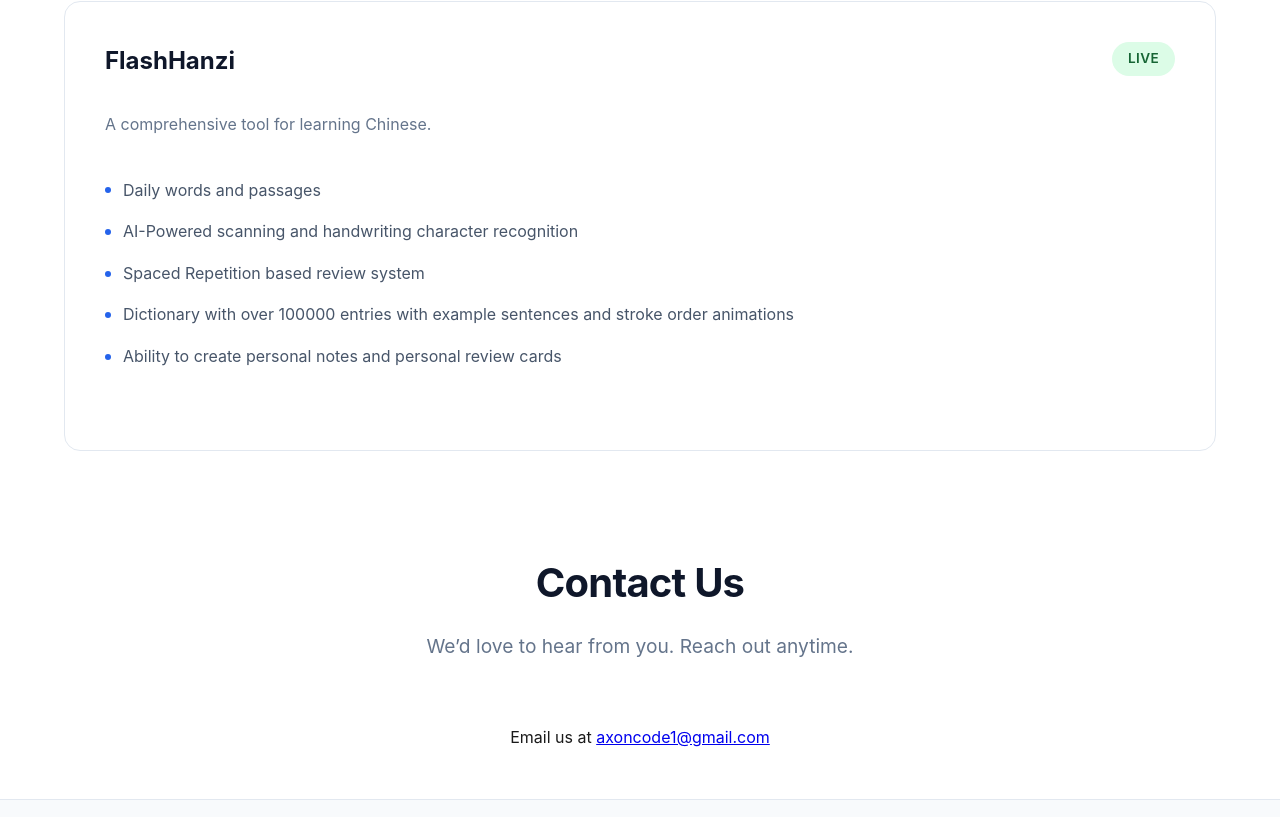
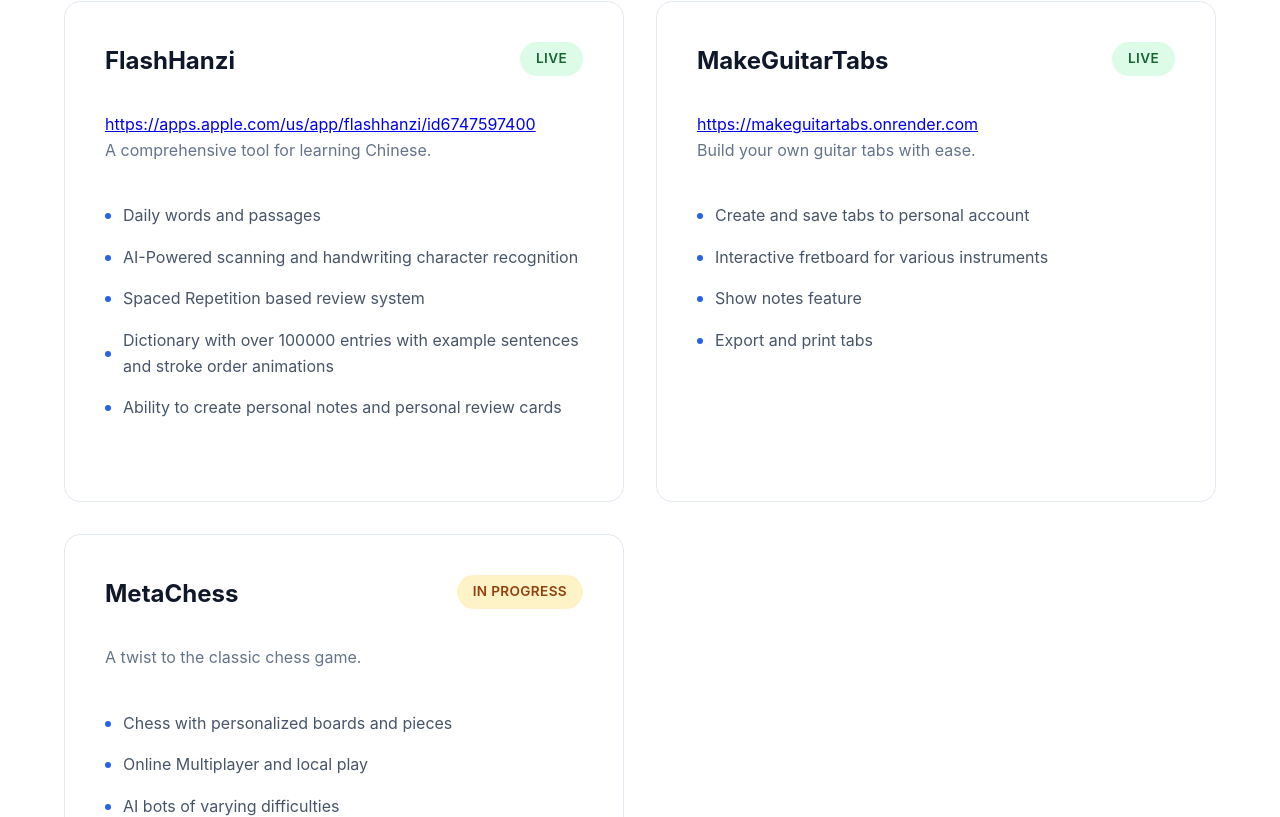
Before and after one commit to JasonS911/axoncodewebsite, a React (Create React App) app: page / in a window 1280 px wide. Shown: the part 1663-2480 px from the top of the page. Built offline with nearby package versions, Linux system fonts and the light colour scheme.

Commit message:
additional products

```diff
--- a/src/App.js
+++ b/src/App.js
@@ -46,6 +46,7 @@
       name: "FlashHanzi",
       status: "Live",
       statusClass: "status-live",
+      link: "https://apps.apple.com/us/app/flashhanzi/id6747597400",
       description: "A comprehensive tool for learning Chinese.",
       features: [
         "Daily words and passages",
@@ -56,66 +57,31 @@
 
       ]
     },
-    // {
-    //   name: "MindMapper",
-    //   status: "In Development",
-    //   statusClass: "status-development",
-    //   description: "An innovative mobile app that helps users organize thoughts, create visual mind maps, and enhance creative thinking through intuitive design.",
-    //   features: [
-    //     "Drag-and-drop interface",
-    //     "Cloud synchronization",
-    //     "Collaborative editing",
-    //     "Export to multiple formats"
-    //   ]
-    // },
-    // {
-    //   name: "EcoTracker",
-    //   status: "In Development",
-    //   statusClass: "status-development",
-    //   description: "A sustainability-focused application that helps individuals and businesses track their environmental impact and discover eco-friendly alternatives.",
-    //   features: [
-    //     "Carbon footprint calculation",
-    //     "Sustainable product recommendations",
-    //     "Community challenges",
-    //     "Impact visualization"
-    //   ]
-    // },
-    // {
-    //   name: "CodeMentor AI",
-    //   status: "Planning",
-    //   statusClass: "status-planning",
-    //   description: "An intelligent coding assistant that provides personalized learning experiences, code reviews, and mentorship for developers at all levels.",
-    //   features: [
-    //     "AI-powered code analysis",
-    //     "Personalized learning paths",
-    //     "Real-time debugging assistance",
-    //     "Multi-language support"
-    //   ]
-    // },
-    // {
-    //   name: "ConnectHub",
-    //   status: "Planning",
-    //   statusClass: "status-planning",
-    //   description: "A next-generation networking platform that uses smart matching algorithms to connect professionals and foster meaningful business relationships.",
-    //   features: [
-    //     "AI-driven matching",
-    //     "Virtual networking events",
-    //     "Skill-based connections",
-    //     "Integrated messaging system"
-    //   ]
-    // },
-    // {
-    //   name: "HealthVault",
-    //   status: "Planning",
-    //   statusClass: "status-planning",
-    //   description: "A secure personal health management system that empowers users to take control of their health data and connect with healthcare providers seamlessly.",
-    //   features: [
-    //     "Encrypted health records",
-    //     "Appointment scheduling",
-    //     "Medication tracking",
-    //     "Provider integration"
-    //   ]
-    // }
+    {
+      name: "MakeGuitarTabs",
+      status: "Live",
+      statusClass: "status-live",
+      link: "https://makeguitartabs.onrender.com",
+      description: "Build your own guitar tabs with ease.",
+      features: [
+        "Create and save tabs to personal account",
+        "Interactive fretboard for various instruments",
+        "Show notes feature",
+        "Export and print tabs",
+      ]
+    },
+    {
+      name: "MetaChess",
+      status: "In Progress",
+      statusClass: "status-development",
+      link: "",
+      description: "A twist to the classic chess game.",
+      features: [
+        "Chess with personalized boards and pieces",
+        "Online Multiplayer and local play",
+        "AI bots of varying difficulties"
+      ]
+    },
   ];
 
   return (
@@ -519,6 +485,8 @@
                       {product.status}
                     </span>
                   </div>
+                  <a href={product.link}>{product.link}</a>
+
                   <p>{product.description}</p>
                   <ul className="product-features">
                     {product.features.map((feature, featureIndex) => (
```
